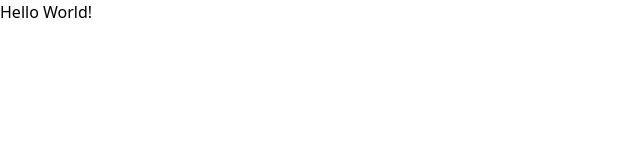
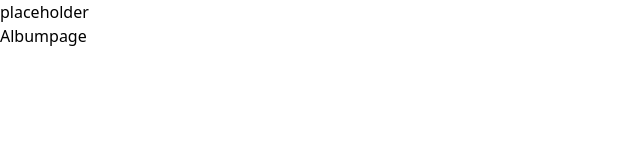
Before and after one commit to 4v0n/4sonic, a React (Vite) app: page /album/1 in a window 1280 px wide. Shown: the top 160 px of the page, without its empty margins (0-640 px from the left). Built offline with nearby package versions, Linux system fonts and the light colour scheme.

Commit message:
Complete main routes

```diff
--- a/package.json
+++ b/package.json
@@ -13,10 +13,12 @@
     "@prisma/client": "^5.20.0",
     "@tauri-apps/api": ">=2.0.0",
     "@tauri-apps/plugin-shell": ">=2.0.0",
+    "@types/react-router-dom": "^5.3.3",
     "four_sonic": "file:",
     "prisma": "^5.20.0",
     "react": "^18.2.0",
     "react-dom": "^18.2.0",
+    "react-router-dom": "^6.27.0",
     "ts-node": "^10.9.2"
   },
   "devDependencies": {
--- a/src/App.tsx
+++ b/src/App.tsx
@@ -1,10 +1,36 @@
+import { BrowserRouter as Router, Route, Routes } from "react-router-dom";
 import "./App.css";
+import { Homepage } from "./components/Homepage";
+import { Topbar } from "./components/topbar";
+import { Searchpage } from "./components/Searchpage";
+import { Librarypage } from "./components/Librarypage";
+import { Playlistpage } from "./components/Playlistpage";
+import { Albumpage } from "./components/Albumpage";
+import { Artistpage } from "./components/Artistpage";
+import { Settingspage } from "./components/Settingspage";
+import { Downloadspage } from "./components/Downloadspage";
+import { Setuppage } from "./components/Setuppage";
 
 function App() {
   return (
-    <div className="container">
-      Hello World!
-    </div>
+    <Router>
+      <div>
+        <Topbar />
+        <div>
+          <Routes>
+            <Route path="/" element={<Homepage/>} />
+            <Route path="/search/:query" element={<Searchpage />} />
+            <Route path="/library" element={<Librarypage />} />
+            <Route path="/playlist/:id" element={<Playlistpage />} />
+            <Route path="/album/:id" element={<Albumpage />} />
+            <Route path="/artist/:id" element={<Artistpage />} />
+            <Route path="/settings" element={<Settingspage />} />
+            <Route path="/downloads" element={<Downloadspage />} />
+            <Route path="/setup" element={<Setuppage />} />
+          </Routes>
+        </div>
+      </div>
+    </Router>
   );
 }
 
--- /dev/null
+++ b/src/components/Albumpage.tsx
@@ -0,0 +1,7 @@
+export function Albumpage() {
+  return (
+    <div>
+      Albumpage
+    </div>
+  );
+};
--- /dev/null
+++ b/src/components/Artistpage.tsx
@@ -0,0 +1,7 @@
+export function Artistpage() {
+  return (
+    <div>
+      Artistpage
+    </div>
+  );
+};
--- /dev/null
+++ b/src/components/Downloadspage.tsx
@@ -0,0 +1,7 @@
+export function Downloadspage() {
+  return (
+    <div>
+      Downloadspage
+    </div>
+  );
+};
--- /dev/null
+++ b/src/components/Homepage.tsx
@@ -0,0 +1,7 @@
+export function Homepage() {
+  return (
+    <div>
+      Homepage
+    </div>
+  );
+};
--- /dev/null
+++ b/src/components/Librarypage.tsx
@@ -0,0 +1,7 @@
+export function Librarypage() {
+  return (
+    <div>
+      Librarypage
+    </div>
+  );
+};
--- /dev/null
+++ b/src/components/Playlistpage.tsx
@@ -0,0 +1,7 @@
+export function Playlistpage() {
+  return (
+    <div>
+      Playlistpage
+    </div>
+  );
+};
--- /dev/null
+++ b/src/components/Searchpage.tsx
@@ -0,0 +1,7 @@
+export function Searchpage() {
+  return (
+    <div>
+      Searchpage
+    </div>
+  );
+};
--- /dev/null
+++ b/src/components/Settingspage.tsx
@@ -0,0 +1,7 @@
+export function Settingspage() {
+  return (
+    <div>
+      Settingspage
+    </div>
+  );
+};
--- /dev/null
+++ b/src/components/Setuppage.tsx
@@ -0,0 +1,7 @@
+export function Setuppage() {
+  return (
+    <div>
+      Setuppage
+    </div>
+  );
+};
--- /dev/null
+++ b/src/components/Topbar.tsx
@@ -0,0 +1,11 @@
+import { Link } from "react-router-dom";
+
+export function Topbar() {
+  return (
+    <div>
+      <nav>
+        placeholder
+      </nav>
+    </div>
+  );
+};
```
Also changed, not shown: 1 other file (tests, documents, lock files or other folders).
